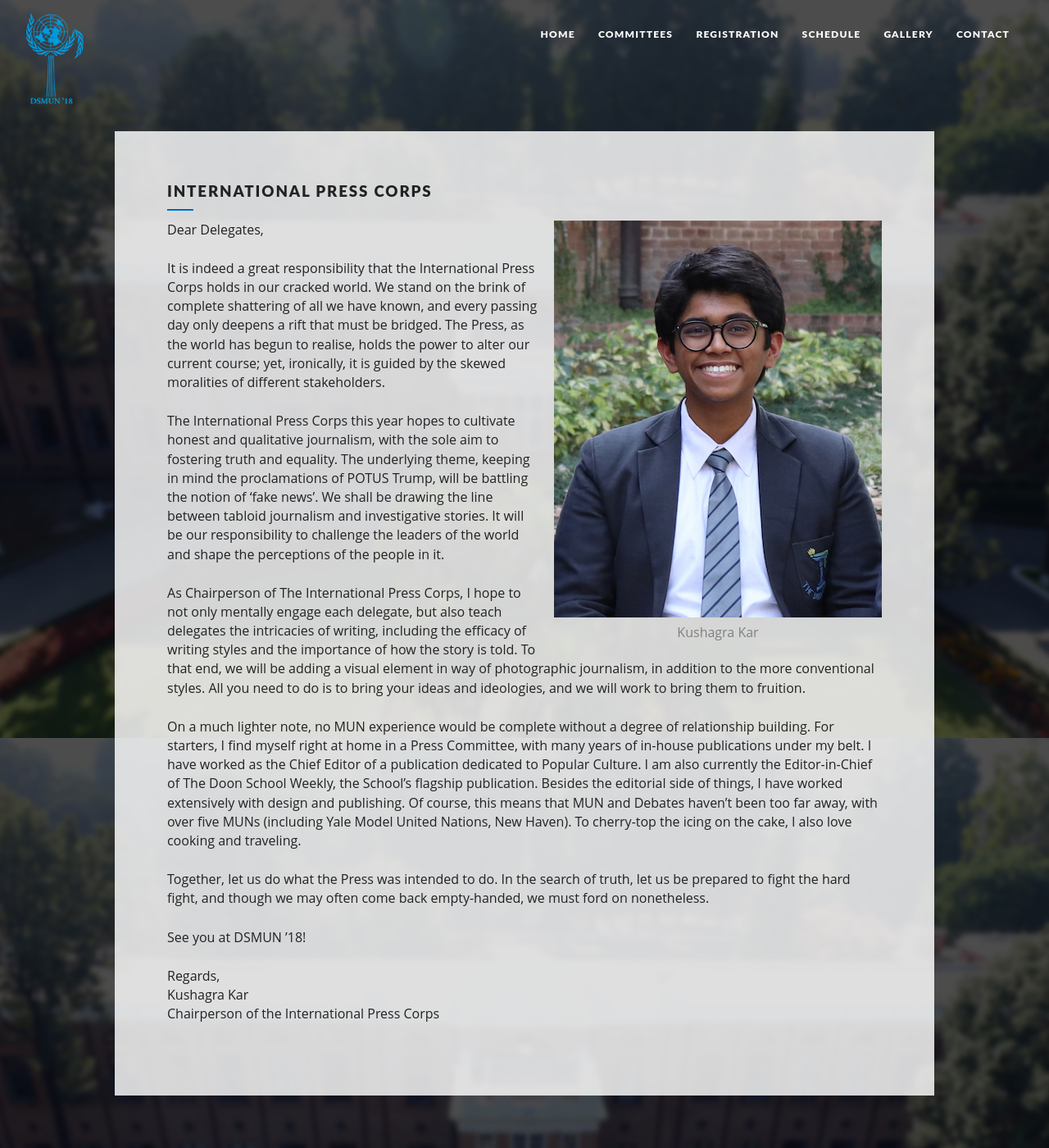
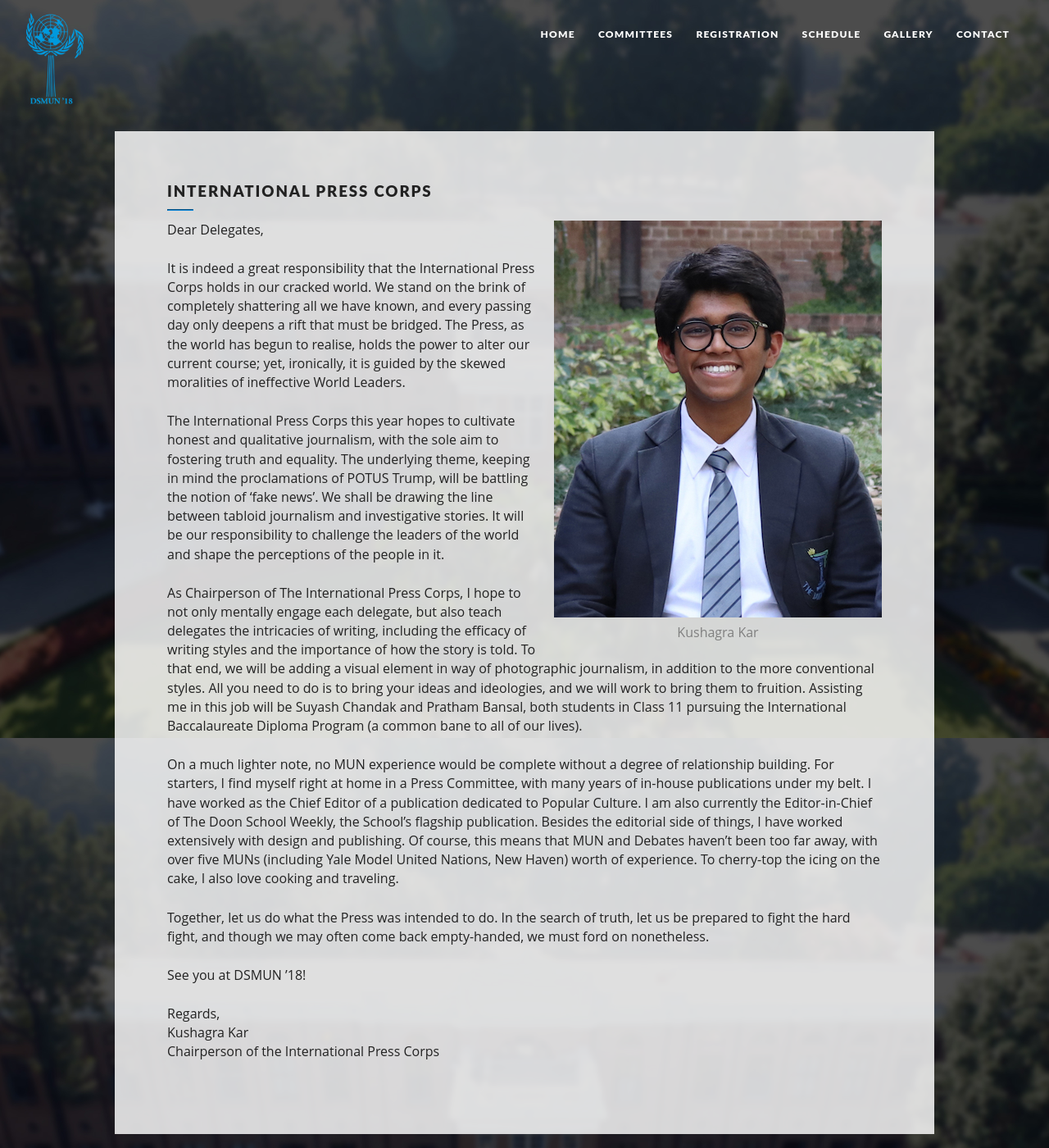
Before and after one commit to pratinav/dsmun18.com, a Jekyll site: the page built from _committees/ipc.md, in a window 1280 px wide and 1400 px high. Shown: the whole window at 82% size. Built offline with Jekyll 4.4.1, drawn with Linux system fonts in a browser that asks for light colours; some web fonts are replaced; a script that is not in the unit is left out.

Commit message:
Update the IPC write-up

```diff
--- a/_committees/ipc.md
+++ b/_committees/ipc.md
@@ -5,13 +5,13 @@ chair: Kushagra Kar
 
 Dear Delegates,
 
-It is indeed a great responsibility that the International Press Corps holds in our cracked world. We stand on the brink of complete shattering of all we have known, and every passing day only deepens a rift that must be bridged. The Press, as the world has begun to realise, holds the power to alter our current course; yet, ironically, it is guided by the skewed moralities of different stakeholders.
+It is indeed a great responsibility that the International Press Corps holds in our cracked world. We stand on the brink of completely shattering all we have known, and every passing day only deepens a rift that must be bridged. The Press, as the world has begun to realise, holds the power to alter our current course; yet, ironically, it is guided by the skewed moralities of ineffective World Leaders.
 
 The International Press Corps this year hopes to cultivate honest and qualitative journalism, with the sole aim to fostering truth and equality. The underlying theme, keeping in mind the proclamations of POTUS Trump, will be battling the notion of ‘fake news’. We shall be drawing the line between tabloid journalism and investigative stories. It will be our responsibility to challenge the leaders of the world and shape the perceptions of the people in it.
 
-As Chairperson of The International Press Corps, I hope to not only mentally engage each delegate, but also teach delegates the intricacies of writing, including the efficacy of writing styles and the importance of how the story is told. To that end, we will be adding a visual element in way of photographic journalism, in addition to the more conventional styles. All you need to do is to bring your ideas and ideologies, and we will work to bring them to fruition.
+As Chairperson of The International Press Corps, I hope to not only mentally engage each delegate, but also teach delegates the intricacies of writing, including the efficacy of writing styles and the importance of how the story is told. To that end, we will be adding a visual element in way of photographic journalism, in addition to the more conventional styles. All you need to do is to bring your ideas and ideologies, and we will work to bring them to fruition. Assisting me in this job will be Suyash Chandak and Pratham Bansal, both students in Class 11 pursuing the International Baccalaureate Diploma Program (a common bane to all of our lives).
 
-On a much lighter note, no MUN experience would be complete without a degree of relationship building. For starters, I find myself right at home in a Press Committee, with many years of in-house publications under my belt. I have worked as the Chief Editor of a publication dedicated to Popular Culture. I am also currently the Editor-in-Chief of The Doon School Weekly, the School’s flagship publication. Besides the editorial side of things, I have worked extensively with design and publishing. Of course, this means that MUN and Debates haven’t been too far away, with over five MUNs (including Yale Model United Nations, New Haven). To cherry-top the icing on the cake, I also love cooking and traveling.
+On a much lighter note, no MUN experience would be complete without a degree of relationship building. For starters, I find myself right at home in a Press Committee, with many years of in-house publications under my belt. I have worked as the Chief Editor of a publication dedicated to Popular Culture. I am also currently the Editor-in-Chief of The Doon School Weekly, the School’s flagship publication. Besides the editorial side of things, I have worked extensively with design and publishing. Of course, this means that MUN and Debates haven’t been too far away, with over five MUNs (including Yale Model United Nations, New Haven) worth of experience. To cherry-top the icing on the cake, I also love cooking and traveling.
 
 Together, let us do what the Press was intended to do. In the search of truth, let us be prepared to fight the hard fight, and though we may often come back empty-handed, we must ford on nonetheless.
 
```
